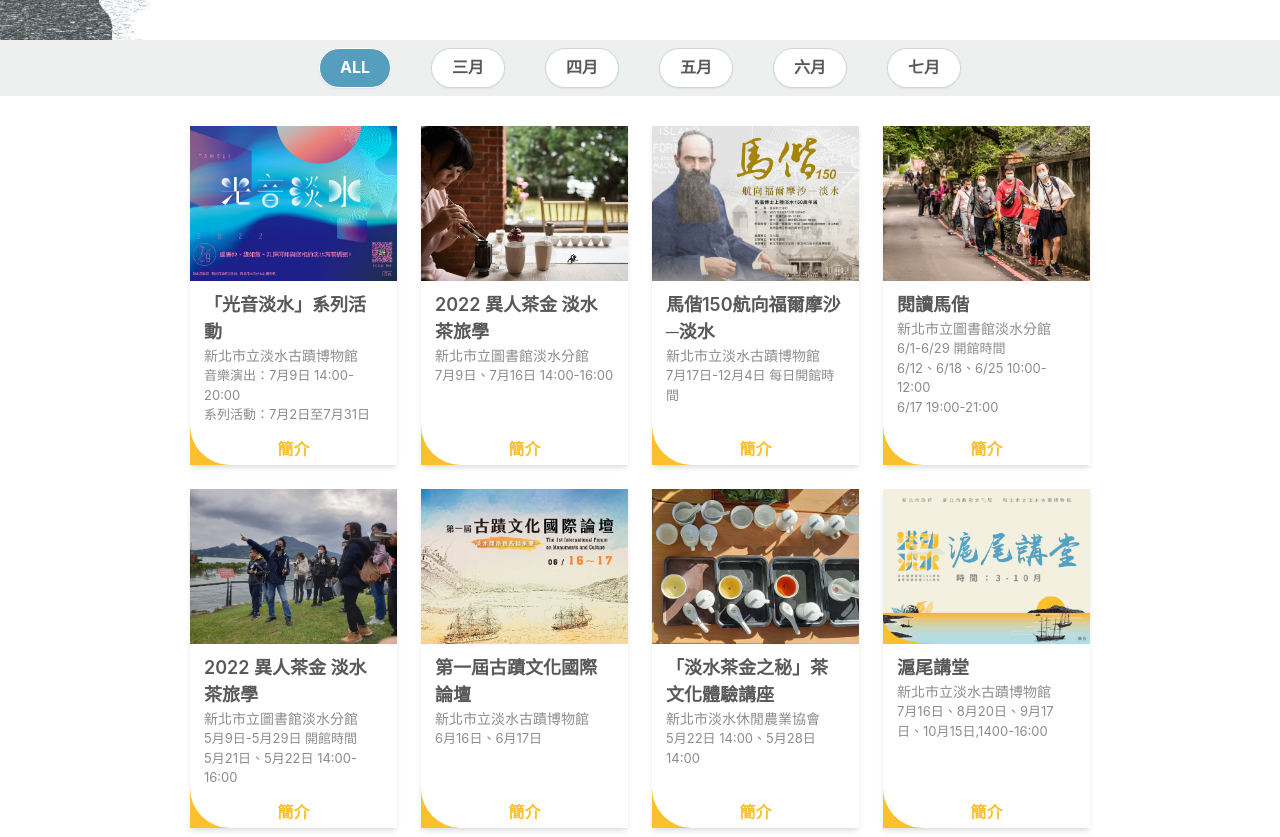
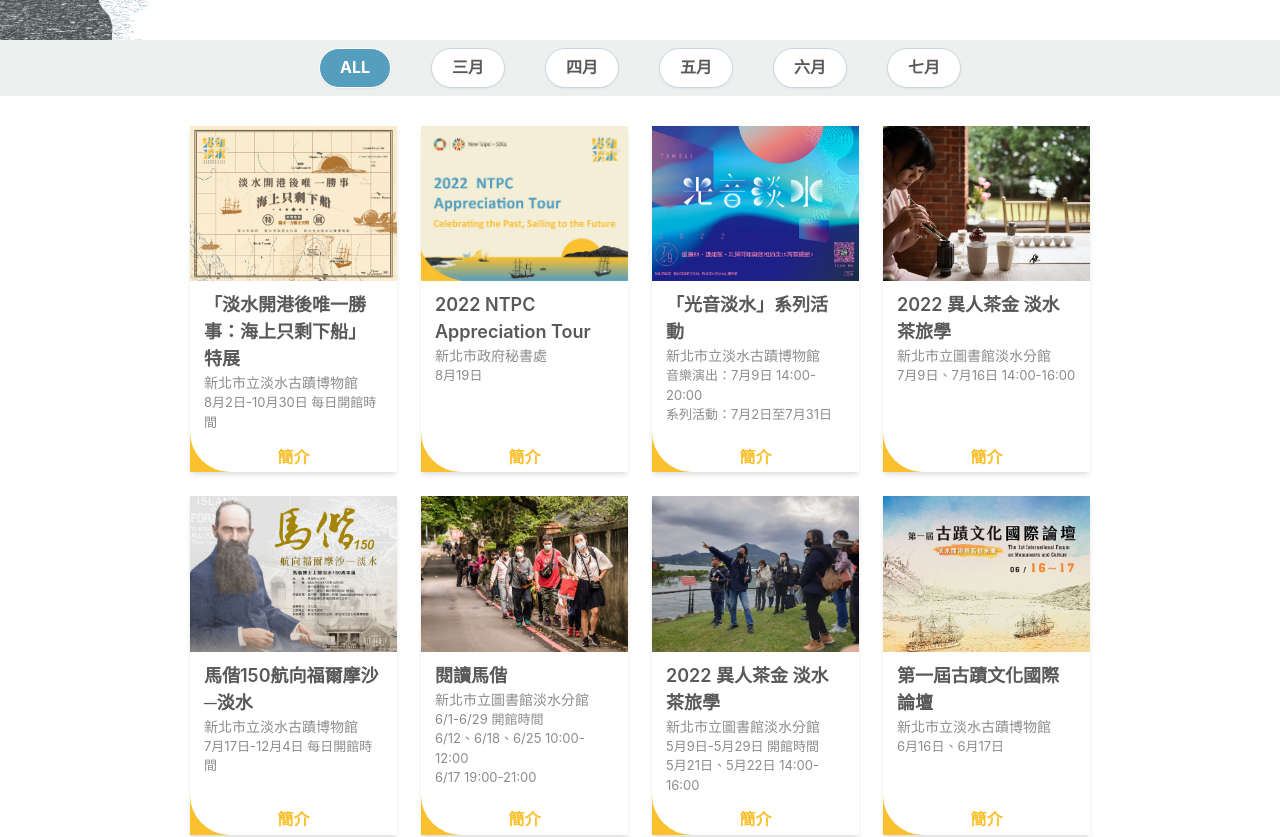
Before and after one commit to indexhui/Wharf-velous-Tamsui, a React (Create React App) app: page / in a window 1280 px wide. Shown: the part 1900-2737 px from the top of the page. Built offline with nearby package versions, Linux system fonts and the light colour scheme.

Commit message:
update activies

```diff
--- a/src/components/Section01Item.js
+++ b/src/components/Section01Item.js
@@ -33,6 +33,8 @@
   A24,
   A25,
   A26,
+  A27,
+  A28,
 } from './section1Content';
 
 import a1 from '../assets/images/A1.jpeg';
@@ -60,6 +62,8 @@
 import a22 from '../assets/images/A22.jpg';
 import a23 from '../assets/images/A23.jpg';
 import a24 from '../assets/images/A24.jpg';
+import a25 from '../assets/images/A25.jpg';
+import a26 from '../assets/images/A26.jpg';
 
 const activities = [
   {
@@ -225,7 +229,7 @@
     month: [5, 6, 7, 8, 9, 10],
     name: '滬尾講堂',
     organizer: '新北市立淡水古蹟博物館',
-    time: '7月16日、8月20日、9月17日、10月15日,1400-16:00',
+    time: '8月20日、9月17日、10月15日,1400-16:00',
     location: '淡水海關碼頭、淡水木下靜涯舊居',
     modal: <A18 />,
     image: a16,
@@ -296,6 +300,24 @@
     location: '淡水海關碼頭、淡水地區',
     image: a22,
     modal: <A24 />,
+  },
+  {
+    month: 8,
+    name: '2022  NTPC Appreciation Tour',
+    time: '8月19日',
+    organizer: '新北市政府秘書處',
+    location: '淡水地區',
+    image: a25,
+    modal: <A27 />,
+  },
+  {
+    month: [8, 9, 10],
+    name: '「淡水開港後唯一勝事：海上只剩下船」特展',
+    time: '8月2日-10月30日 每日開館時間',
+    organizer: '新北市立淡水古蹟博物館',
+    location: '滬水一方藝文空間5F',
+    image: a26,
+    modal: <A28 />,
   },
   // {
   //   month: 6,
--- a/src/components/section1Content/A2.js
+++ b/src/components/section1Content/A2.js
@@ -14,9 +14,9 @@
       <Text>路線二：尋覓馬偕百年足跡。</Text>
       <Text>路線三：淡水河線 獨木舟導覽體驗(端午節特色場)。</Text>
       <br />
-      <Text>
+      {/* <Text>
         ※7月份因「光音淡水」系列活動，暫停辦理，8月活動請待下列網址公告。
-      </Text>
+      </Text> */}
       <br />
       <Text>場次時間、集合地點及報名資訊請洽</Text>
       <Link
--- a/src/components/section1Content/A24.js
+++ b/src/components/section1Content/A24.js
@@ -11,15 +11,15 @@
       </Text>
 
       <Text>其餘系列活動場次、報名及詳細資訊請洽</Text>
-
-      <Link
+      <Text>※活動已結束※</Text>
+      {/* <Link
         fontWeight="600"
         color="umi"
         isExternal
         href="https://www.tshs.ntpc.gov.tw/xceventsnews/cont?xsmsid=0G252620780150430418&bdate=2022-06-22&disp=2&sid=0M166479353789551975"
       >
         活動網頁
-      </Link>
+      </Link> */}
     </>
   );
 };
--- a/src/components/section1Content/A25.js
+++ b/src/components/section1Content/A25.js
@@ -17,7 +17,7 @@
         fontWeight="600"
         color="umi"
         isExternal
-        href="https://www.tshs.ntpc.gov.tw/xceventsnews/cont?xsmsid=0G252620780150430418&sid=0M173681164729510051"
+        href="https://www.tshs.ntpc.gov.tw/xmdoc/cont?xsmsid=0G245656224351531469&sid=0M199393671107774930"
       >
         活動網頁
       </Link>
--- a/src/components/section1Content/A26.js
+++ b/src/components/section1Content/A26.js
@@ -15,7 +15,8 @@
       <Text>
         7月16日則透過講座現場展演詮釋茶席美學，引領民眾學習如何在享受茶湯的同時也能有美好的喝茶氛圍，讓喝茶變成一件與藝術結合的時尚。每位參加者還能親手做一個環保手工棉布袋茶包，讓喝茶也能很環保。
       </Text>
-      <Text>活動詳細資訊請洽</Text>
+      <Text>※活動已結束※</Text>
+      {/* <Text>活動詳細資訊請洽</Text>
 
       <Link
         fontWeight="600"
@@ -40,7 +41,7 @@
         href="https://www.facebook.com/tamsuitraveler2019"
       >
         旅學堂臉書專頁
-      </Link>
+      </Link> */}
     </>
   );
 };
--- /dev/null
+++ b/src/components/section1Content/A27.js
@@ -0,0 +1,23 @@
+import { Text, Link } from '@chakra-ui/react';
+
+export const A27 = () => {
+  return (
+    <>
+      <Text>
+        2022 NTPC Appreciation Tour
+        <br />
+        Celebrating the Past, Sailing to the Future
+      </Text>
+      <Text>
+        2022新北外交行旅
+        <br />
+        致敬過往，航向未來
+      </Text>
+      <Text>
+        160年前淡水開港，帶動北臺灣經濟發展，也讓臺灣更加面向國際，150年前加拿大傳教士馬偕淡水登岸，深深影響臺灣的教育、醫療與信仰直到如今。
+        新北市致力於國際化並推動永續市政，各國駐臺使節助力甚深，市長藉由此次「2022新北外交行旅」表達感謝，透過淡水河深度文化行旅，加深各國使節對新北市過去、現在與未來的認識。
+      </Text>
+      <Text>※非公開活動※</Text>
+    </>
+  );
+};
--- /dev/null
+++ b/src/components/section1Content/A28.js
@@ -0,0 +1,22 @@
+import { Text, Link } from '@chakra-ui/react';
+
+export const A28 = () => {
+  return (
+    <>
+      <Text>
+        西元1884年的滬尾戰役，是淡水開港設關後唯一勝利的戰事。本展以繪本、動畫與戲服展示來介紹此段重要的歷史事件，提升民眾對於淡水的認同感與在地文化的推廣。
+      </Text>
+
+      <Text>詳細資訊請洽</Text>
+
+      <Link
+        fontWeight="600"
+        color="umi"
+        isExternal
+        href="https://www.tshs.ntpc.gov.tw/xmdoc/cont?xsmsid=0G245656224351531469&sid=0M199531244284148302"
+      >
+        活動網頁
+      </Link>
+    </>
+  );
+};
--- a/src/components/section1Content/index.js
+++ b/src/components/section1Content/index.js
@@ -24,3 +24,5 @@
 export * from './A24';
 export * from './A25';
 export * from './A26';
+export * from './A27';
+export * from './A28';
```
Also changed, not shown: src/assets/images/A25.jpg (added), src/assets/images/A26.jpg (added).
